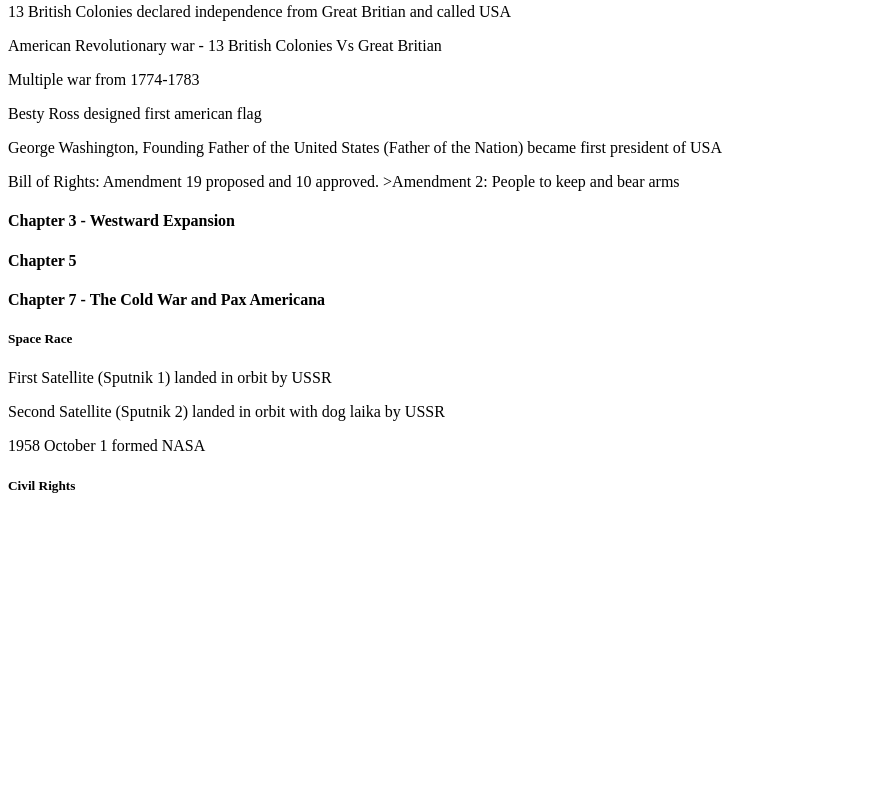
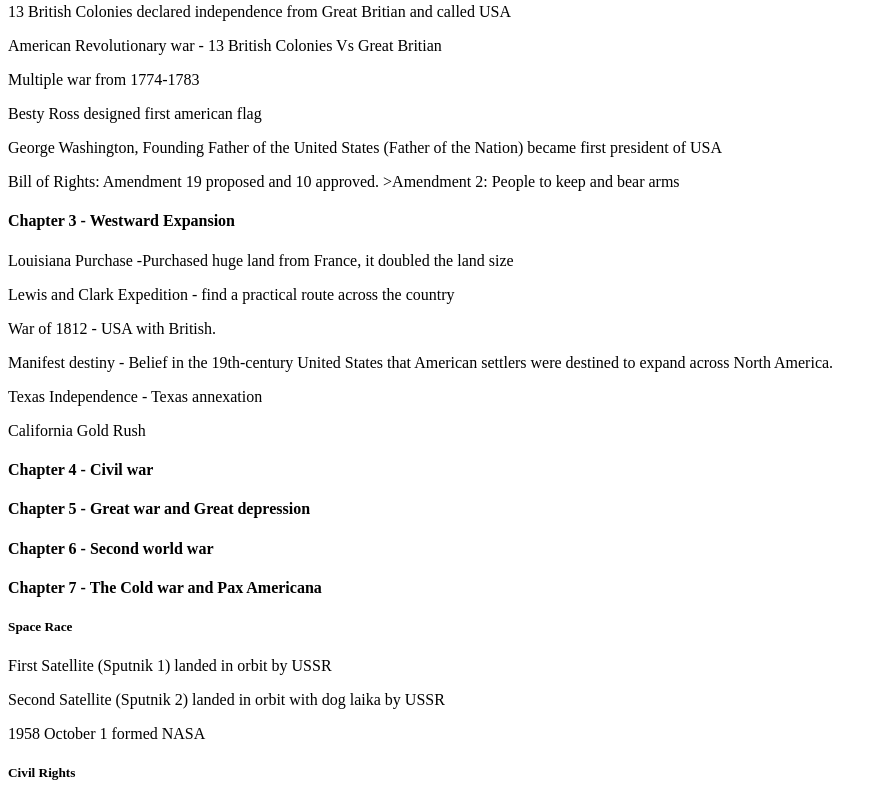
Before and after one commit to anilsyamanthakam/books, a plain HTML site: page american_history.html in a window 1280 px wide. Shown: the part 737-1540 px from the top of the page, without its empty margins (0-887 px from the left). Before the commit the page ends 1253 px from the top, so only its background shows below. Drawn offline with Linux system fonts and the light colour scheme.

Commit message:
Update american_history.html

```diff
--- a/american_history.html
+++ b/american_history.html
@@ -36,8 +36,16 @@
   <p>George Washington, Founding Father of the United States (Father of the Nation) became first president of USA</p>
   <p>Bill of Rights: Amendment 19 proposed and 10 approved. >Amendment 2: People to keep and bear arms</p>
   <h4>Chapter 3 - Westward Expansion</h4>
-  <h4>Chapter 5</h4>
-  <h4>Chapter 7 - The Cold War and Pax Americana</h4>
+  <p>Louisiana Purchase -Purchased huge land from France, it doubled the land size</p>
+  <p>Lewis and Clark Expedition - find a practical route across the country</p>
+  <p>War of 1812 - USA with British. </p>
+  <p>Manifest destiny - Belief in the 19th-century United States that American settlers were destined to expand across North America.</p>
+  <p>Texas Independence - Texas annexation</p>
+  <p>California Gold Rush</p>
+  <h4>Chapter 4 - Civil war</h4>
+  <h4>Chapter 5 - Great war and Great depression</h4>
+  <h4>Chapter 6 - Second world war</h4>
+  <h4>Chapter 7 - The Cold war and Pax Americana</h4>
   <h5>Space Race</h5>
   <p>First Satellite (Sputnik 1) landed in orbit by USSR</p>
   <p>Second Satellite (Sputnik 2) landed in orbit with dog laika by USSR</p>
```
